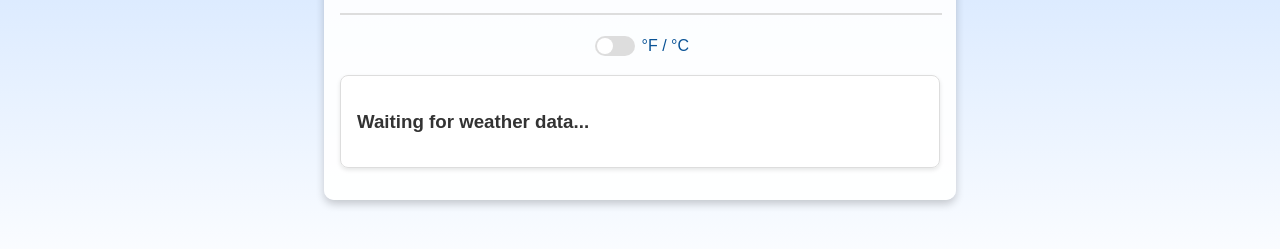
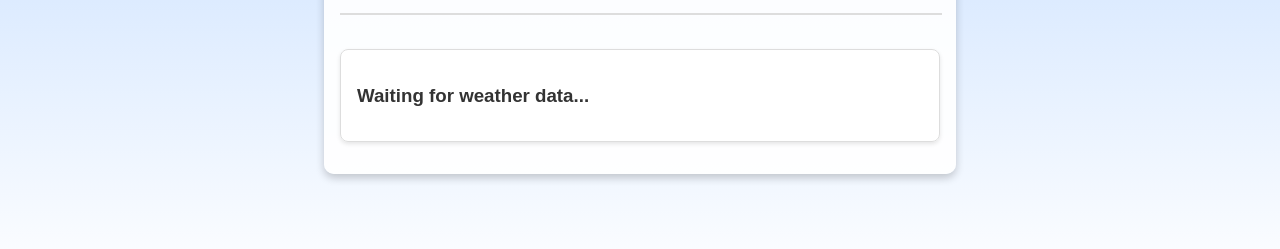
Before and after one commit to chandler767/Can-Beech-Mountain-Make-Snow, a plain HTML site: page index.html in a window 1280 px wide. Shown: the part 505-754 px from the top of the page. Drawn offline with Linux system fonts and the light colour scheme; no server answers.

Commit message:
hiding temp select

```diff
--- a/index.html
+++ b/index.html
@@ -30,8 +30,8 @@
             </div>
             <div class="unit-switch" hidden>
                 <label hidden>
-                    <input type="checkbox" id="unitSwitch">
-                    <span>°F / °C</span>
+                    <input type="checkbox" id="unitSwitch" hidden>
+                    <span hidden>°F / °C</span>
                 </label>
             </div>
         </header>
```
